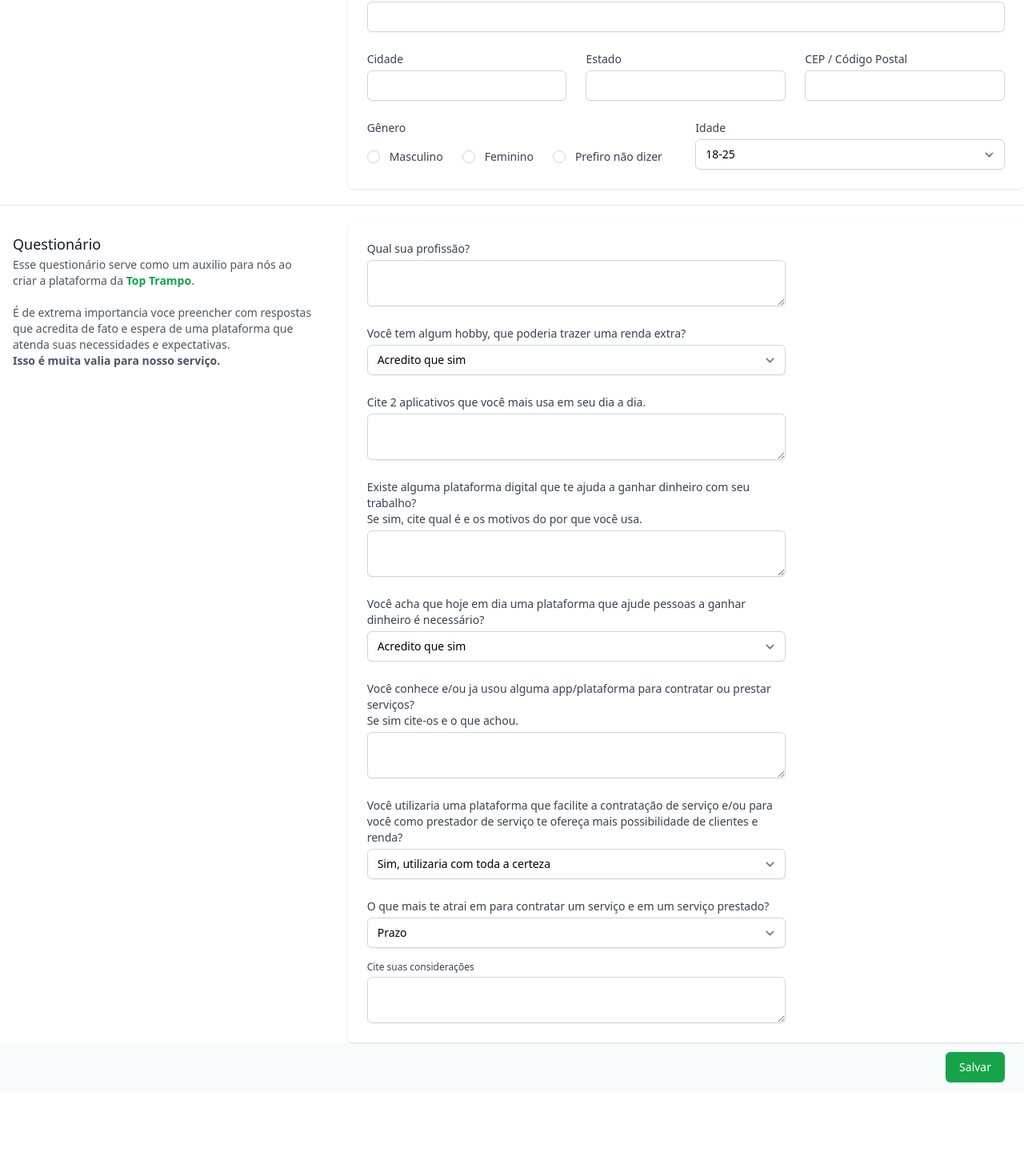
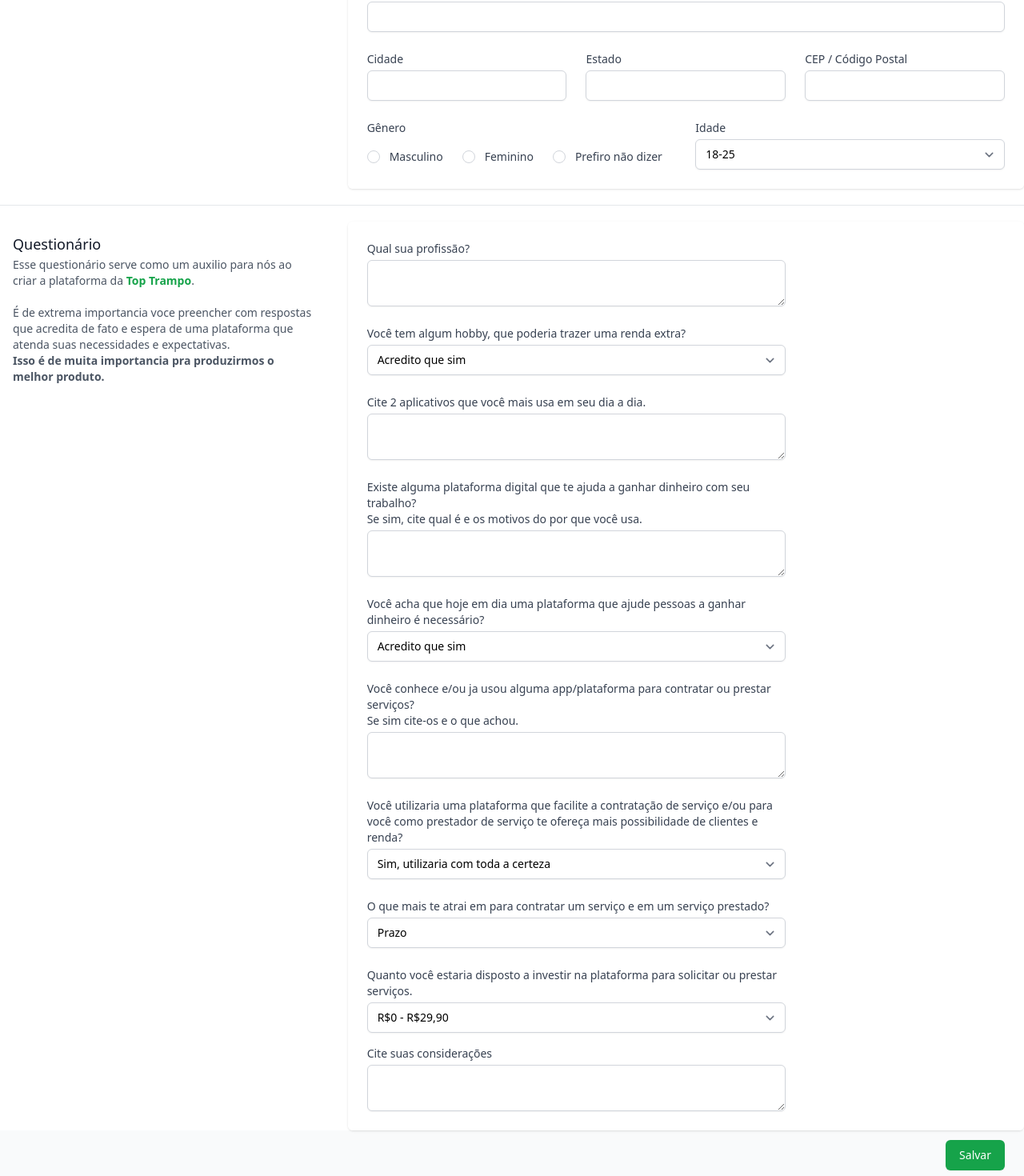
Before and after one commit to Nata07/mvp-toptrampo, a Next.js app: page / in a window 1280 px wide. Shown: the part 375-1845 px from the top of the page at 80% size. Before the commit the page ends 1740 px from the top, so only its background shows below. Built offline with nearby package versions, Linux system fonts and the light colour scheme.

Commit message:
message-success form

```diff
--- a/src/pages/index.tsx
+++ b/src/pages/index.tsx
@@ -1,8 +1,14 @@
 import { encode } from "punycode";
-import { useState } from "react";
+import { useEffect, useState } from "react";
 
 export default function Home() {
-  const [data, setData] = useState(null)
+  const [success, setSuccess] = useState(false);
+  useEffect(() => {
+    console.log('chegou aqui')
+    if ( window.location.search.includes('success=true') ) {
+      setSuccess(true);
+    }
+  }, []);
   async function onSubmit(e) {
     fetch("/", {
       method: "POST",
@@ -16,7 +22,7 @@ export default function Home() {
   }
   return (
     <>
-      <form name="questionary" method="POST" data-netlify="true" onSubmit={(e) => onSubmit(e)}>
+      <form action="/?success=true" name="questionary" method="POST" data-netlify="true" onSubmit={(e) => onSubmit(e)}>
         <input type="hidden" name="form-name" value="questionary" />
         <div className="text-center mt-8">
           <h1 className="font-bold text-3xl text-green-600">Bem vindo a Top Trampo</h1>
@@ -37,11 +43,17 @@ export default function Home() {
                   <span className="block">Essas informações serão usadas na plataforma para fornece
                     a melhor experiência para você e para seus clientes.
                     <span className="block">Atente-se aos dados de email e telefone, é atraves desses dados que iremos entrar em contato contigo.</span>
-                  </span>.
+                  </span>
                 </p>
               </div>
             </div>
             <div className="mt-5 md:mt-0 md:col-span-2">
+            {success && (
+            <h2 className="block text-sm font-bold text-green-600  px-4">
+              Dados enviado com sucesso! Entraremos assim que possível para mais detalhes.<br />
+              Agradecemos sua colaboração.
+            </h2>
+)}
               {/* <form action="#" method="POST"> */}
                 <div className="shadow overflow-hidden sm:rounded-md">
                   <div className="px-4 py-5 bg-white sm:p-6">
@@ -238,7 +250,7 @@ export default function Home() {
                   <span className="block">
                     É de extrema importancia voce preencher com respostas que acredita de fato e espera de uma plataforma
                     que atenda suas necessidades e expectativas.
-                    <span className="block font-bold">Isso é muita valia para nosso serviço.</span>
+                    <span className="block font-bold">Isso é de muita importancia pra produzirmos o melhor produto.</span>
                   </span>
                   <span className="block"> <br /> </span>
                   {/* <span className="block">
@@ -356,9 +368,22 @@ export default function Home() {
                         <option value="Qualidade do serviço">Qualidade do serviço</option>
                         <option value="Outro">Outro</option>
                       </select>
-                      <label htmlFor="" className="block text-xs font-medium text-gray-700 mt-4">Cite suas considerações</label>
+                    </div>
+
+                    <div className="col-span-6 sm:col-span-4">
+                      <label htmlFor="service-provided" className="block text-sm font-medium text-gray-700">
+                        Quanto você estaria disposto a investir na plataforma para solicitar ou prestar serviços.
+                      </label>
+                      <select required name="service-provided" id="service-provided" className="mt-1 block w-full py-2 px-3 border border-gray-300 bg-white rounded-md shadow-sm focus:outline-none focus:ring-green-500 focus:border-green-500 sm:text-sm">
+                        <option value="0-19.90">R$0 - R$29,90</option>
+                        <option value="20.00-39.90">R$20,00 - R$39,90</option>
+                        <option value="40.00-69.90">R$40,00 - R$69,90</option>
+                        <option value="Nada">Nada</option>
+                      </select>
+
+                      <label htmlFor="" className="block text-sm font-medium text-gray-700 mt-4">Cite suas considerações</label>
                       <textarea
-                        required
+                        // required
                         name="profession"
                         id="profession"
                         className="mt-1 focus:ring-green-500 focus:border-green-500 block w-full shadow-sm sm:text-sm border-gray-300 rounded-md"
--- /dev/null
+++ b/src/pages/thankyou.tsx
@@ -0,0 +1,7 @@
+export default function Thankyou() {
+  return(
+    <>
+      <h1>Obrigado</h1>
+    </>
+  )
+}
```
